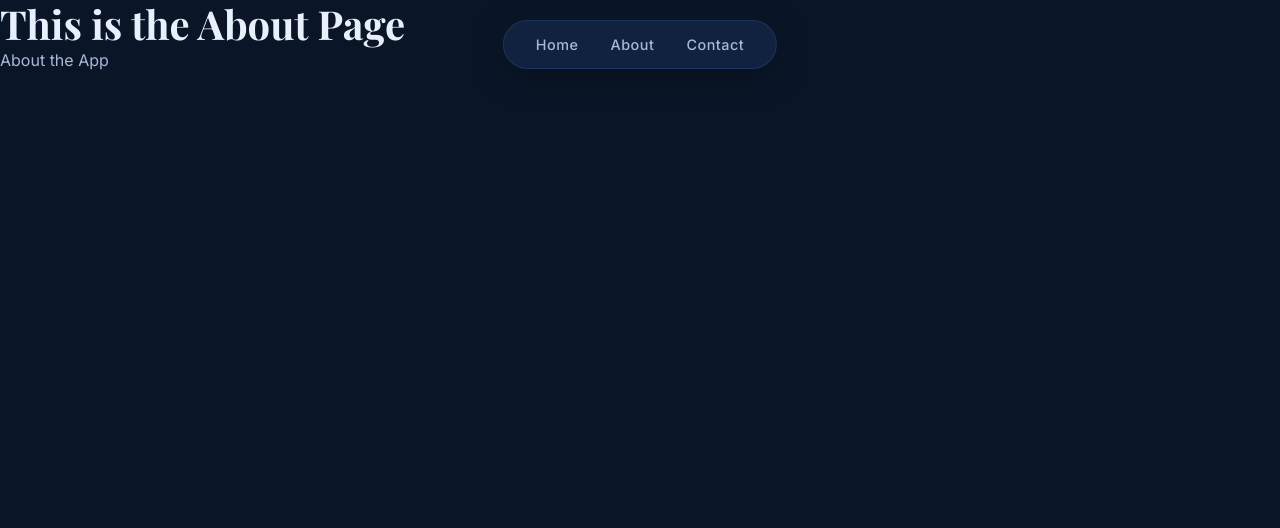
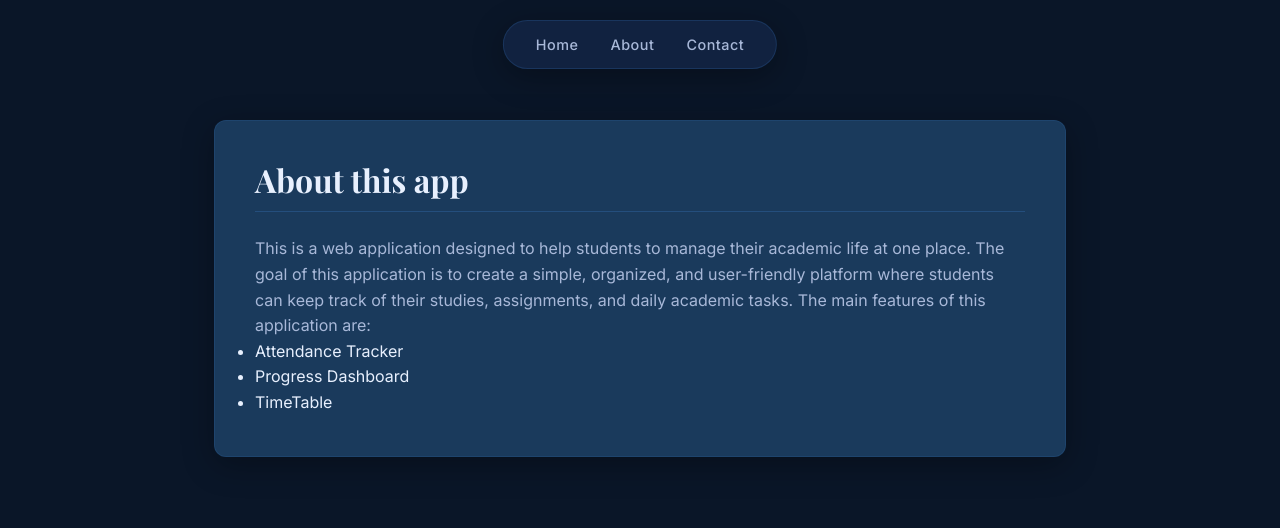
Before and after one commit to princykhandelwal369/Student-Companion, a Flask app: page /about in a window 1280 px wide. Shown: the top 528 px of the page. Run offline with Flask 3, Linux system fonts and the light colour scheme.

Commit message:
Progress

```diff
--- a/static/css/style.css
+++ b/static/css/style.css
@@ -85,3 +85,46 @@ nav a {
 nav a:hover {
     color: var(--accent);
 }
+
+.container{
+    max-width: 900px;
+    margin: 0 auto;
+    padding: 120px 24px 48px 24px;
+}
+
+.card{
+    background: var(--bg-card);
+    border-radius: var(--border-radius);
+    padding: 40px;
+    box-shadow: var(--shadow);
+    border: 1px solid rgba(74, 158, 255, 0.1);
+    margin-bottom: 24px;
+}
+
+.card h2 {
+    font-family: 'Playfair Display', serif;
+    color: var(--text-primary);
+    margin-bottom: 24px;
+    padding-bottom: 12px;
+    border-bottom: 1px solid rgba(74, 158, 255, 0.2);
+}
+
+.student-info {
+    display: grid;
+    grid-template-columns: 1fr 1fr;
+    gap: 20px;
+}
+
+.info-label {
+    font-size: 0.75rem;
+    font-weight: 600;
+    color: var(--accent);
+    text-transform: uppercase;
+    letter-spacing: 1px;
+}
+
+.info-value {
+    font-size: 1.1rem;
+    color: var(--text-primary);
+    font-weight: 500;
+}
--- a/templates/about.html
+++ b/templates/about.html
@@ -13,7 +13,16 @@
             <a href="/about">About</a>
             <a href="/contact">Contact</a>
         </nav>
-        <h1> This is the About Page </h1>
-        <p> About the App </p>
+        <div class="container">
+            <div class="card">
+                <h2>About this app</h2>
+                <p> This is a web application designed to help students to manage their academic life at one place. The goal of this application is to create a simple, organized, and user-friendly platform where students can keep track of their studies, assignments, and daily academic tasks. The main features of this application are:</p>
+                <ul>
+                    <li>Attendance Tracker</li>
+                    <li>Progress Dashboard</li>
+                    <li>TimeTable</li>
+                </ul>
+            </div>
+        </div>
     </body>
 </html>
```
Also changed, not shown: templates/contact.html (+25 -2 lines), templates/home.html (+24 -5 lines).
